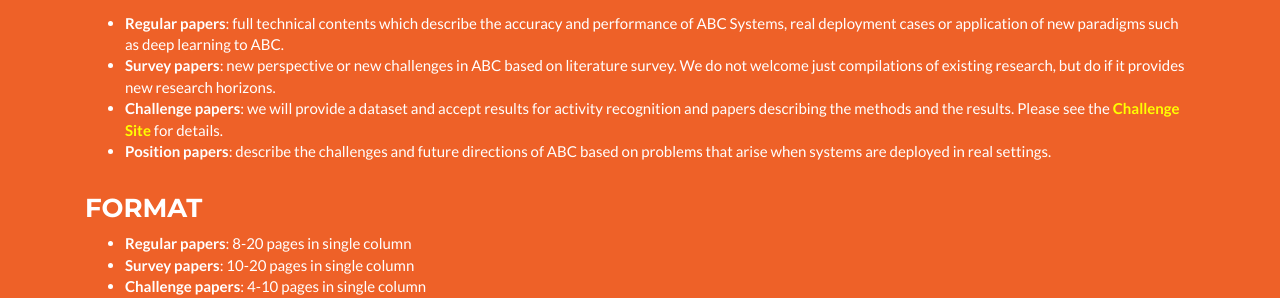
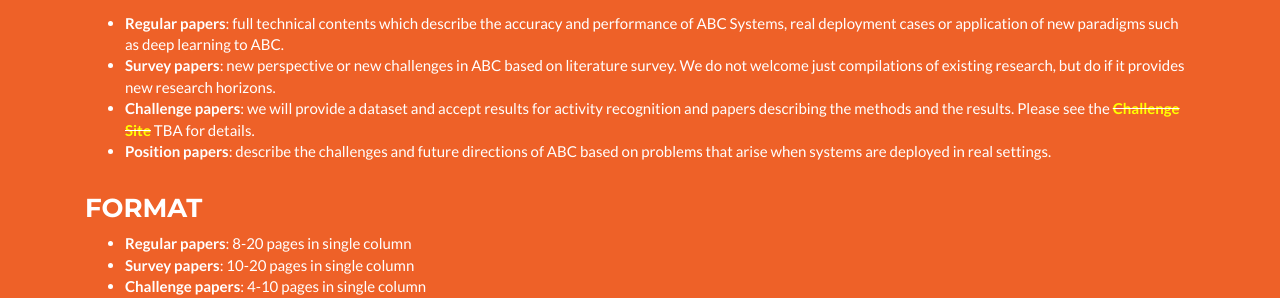
Before and after one commit to abc-research/abc-research.github.io, a Jekyll site: the page built from index.html, in a window 1280 px wide and 900 px high, scrolled down 2189 px. Shown: the part 139-437 px from the top of the window. Built offline with Jekyll 4.4.1, drawn with Linux system fonts in a browser that asks for light colours.

Commit message:
Update _config.yml

```diff
--- a/_config.yml
+++ b/_config.yml
@@ -235,7 +235,7 @@ cfp:
   category:
     - item: "<b>Regular papers</b>: full technical contents which describe the accuracy and performance of ABC Systems, real deployment cases or application of new paradigms such as deep learning to ABC. "
     - item: "<b>Survey papers</b>: new perspective or new challenges in ABC based on literature survey. We do not welcome just compilations of existing research, but do if it provides new research horizons."
-    - item: "<b>Challenge papers</b>: we will provide a dataset and accept results for activity recognition and papers describing the methods and the results. Please see the <a href='https://abc-research.github.io/cook2020/'><b style='color:yellow';>Challenge Site</b></a> for details."
+    - item: "<b>Challenge papers</b>: we will provide a dataset and accept results for activity recognition and papers describing the methods and the results. Please see the <strike><a href='https://abc-research.github.io/cook2020/'><b style='color:yellow';>Challenge Site</b></a></strike> TBA for details."
     - item: "<b>Position papers</b>: describe the challenges and future directions of ABC based on  problems that arise when systems are deployed in real settings."
   format:
      - item: "<b>Regular papers</b>: 8-20 pages in single column"
```
